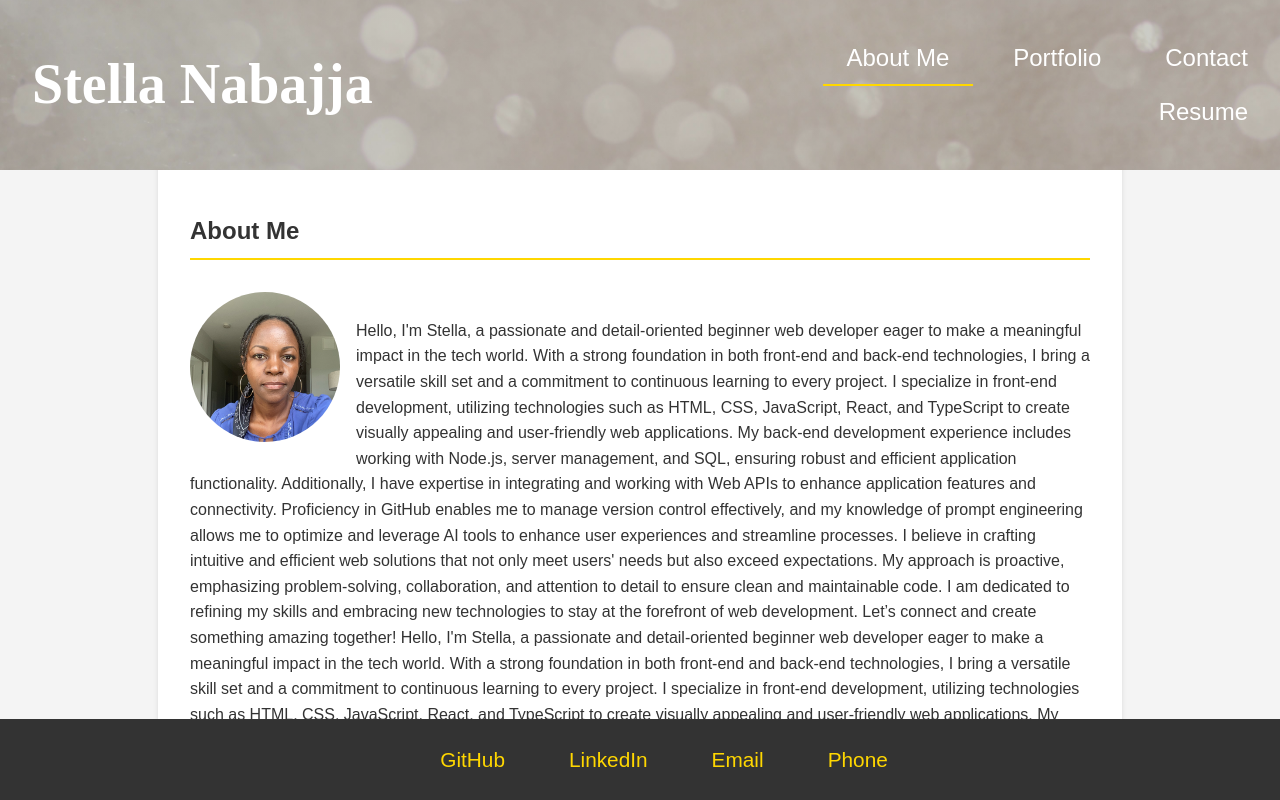
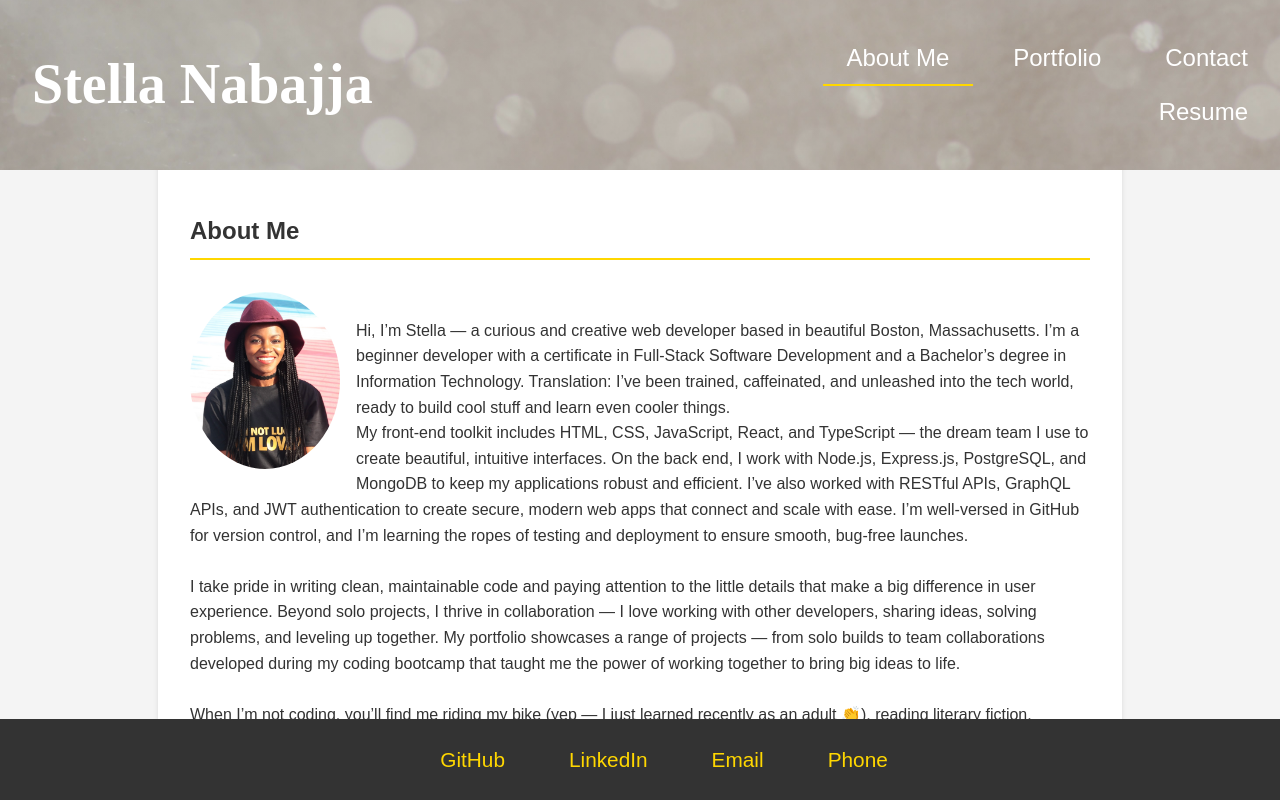
Before and after one commit to snabaj/react-portfolio, a React (Vite) app: page / in a window 1280 px wide. Shown: the top 800 px of the page. Built offline with nearby package versions, Linux system fonts and the light colour scheme.

Commit message:
Update 'Aboutme' component with new bio info

```diff
--- a/src/components/Aboutme.jsx
+++ b/src/components/Aboutme.jsx
@@ -1,42 +1,27 @@
 import React from "react";
-import profileImage from "../assets/images/profile-image.png";
+//import profileImage from "../assets/images/profile-image.png";
+import portfolioImage from "../assets/images/Portfolio_3.jpg";
 
 function AboutMe() {
     return (
     <section>
       <h2>About Me</h2>
-      <img src={profileImage} alt="placeholder" />
+      <img src={portfolioImage} alt="placeholder" />
         <br />
       <p>
-      Hello, I'm Stella, a passionate and detail-oriented beginner web developer eager to make a meaningful impact in the tech world.
-      With a strong foundation in both front-end and back-end technologies, I bring a versatile skill set and a commitment to continuous learning to every project.
-      I specialize in front-end development, utilizing technologies such as HTML, CSS, JavaScript, React, and TypeScript to create visually appealing and user-friendly web applications.
-      My back-end development experience includes working with Node.js, server management, and SQL, ensuring robust and efficient application functionality.
-      Additionally, I have expertise in integrating and working with Web APIs to enhance application features and connectivity.
-      Proficiency in GitHub enables me to manage version control effectively, and my knowledge of prompt engineering allows me to optimize and leverage AI tools to enhance user experiences and streamline processes.
-      I believe in crafting intuitive and efficient web solutions that not only meet users' needs but also exceed expectations.
-      My approach is proactive, emphasizing problem-solving, collaboration, and attention to detail to ensure clean and maintainable code.
-      I am dedicated to refining my skills and embracing new technologies to stay at the forefront of web development. Let’s connect and create something amazing together!
+      Hi, I’m Stella — a curious and creative web developer based in beautiful Boston, Massachusetts. I’m a beginner developer with a certificate in Full-Stack Software Development and a Bachelor’s degree in Information Technology. Translation: I’ve been trained, caffeinated, and unleashed into the tech world, ready to build cool stuff and learn even cooler things.
 
-      Hello, I'm Stella, a passionate and detail-oriented beginner web developer eager to make a meaningful impact in the tech world.
-      With a strong foundation in both front-end and back-end technologies, I bring a versatile skill set and a commitment to continuous learning to every project.
-      I specialize in front-end development, utilizing technologies such as HTML, CSS, JavaScript, React, and TypeScript to create visually appealing and user-friendly web applications.
-      My back-end development experience includes working with Node.js, server management, and SQL, ensuring robust and efficient application functionality.
-      Additionally, I have expertise in integrating and working with Web APIs to enhance application features and connectivity.
-      Proficiency in GitHub enables me to manage version control effectively, and my knowledge of prompt engineering allows me to optimize and leverage AI tools to enhance user experiences and streamline processes.
-      I believe in crafting intuitive and efficient web solutions that not only meet users' needs but also exceed expectations.
-      My approach is proactive, emphasizing problem-solving, collaboration, and attention to detail to ensure clean and maintainable code.
-      I am dedicated to refining my skills and embracing new technologies to stay at the forefront of web development. Let’s connect and create something amazing together!
+<br/>My front-end toolkit includes HTML, CSS, JavaScript, React, and TypeScript — the dream team I use to create beautiful, intuitive interfaces. On the back end, I work with Node.js, Express.js, PostgreSQL, and MongoDB to keep my applications robust and efficient. I’ve also worked with RESTful APIs, GraphQL APIs, and JWT authentication to create secure, modern web apps that connect and scale with ease.
 
-      Hello, I'm Stella, a passionate and detail-oriented beginner web developer eager to make a meaningful impact in the tech world.
-      With a strong foundation in both front-end and back-end technologies, I bring a versatile skill set and a commitment to continuous learning to every project.
-      I specialize in front-end development, utilizing technologies such as HTML, CSS, JavaScript, React, and TypeScript to create visually appealing and user-friendly web applications.
-      My back-end development experience includes working with Node.js, server management, and SQL, ensuring robust and efficient application functionality.
-      Additionally, I have expertise in integrating and working with Web APIs to enhance application features and connectivity.
-      Proficiency in GitHub enables me to manage version control effectively, and my knowledge of prompt engineering allows me to optimize and leverage AI tools to enhance user experiences and streamline processes.
-      I believe in crafting intuitive and efficient web solutions that not only meet users' needs but also exceed expectations.
-      My approach is proactive, emphasizing problem-solving, collaboration, and attention to detail to ensure clean and maintainable code.
-      I am dedicated to refining my skills and embracing new technologies to stay at the forefront of web development. Let’s connect and create something amazing together!
+I’m well-versed in GitHub for version control, and I’m learning the ropes of testing and deployment to ensure smooth, bug-free launches.
+
+<br/><br/>I take pride in writing clean, maintainable code and paying attention to the little details that make a big difference in user experience.
+
+Beyond solo projects, I thrive in collaboration — I love working with other developers, sharing ideas, solving problems, and leveling up together. My portfolio showcases a range of projects — from solo builds to team collaborations developed during my coding bootcamp that taught me the power of working together to bring big ideas to life.
+
+<br/><br/>When I’m not coding, you’ll find me riding my bike (yep — I just learned recently as an adult 👏), reading literary fiction, exploring new places, or planning my next adventure.
+
+Let’s connect, build something great, and maybe share a laugh or two along the way. 🚀
       </p>
     </section>
     );
```
